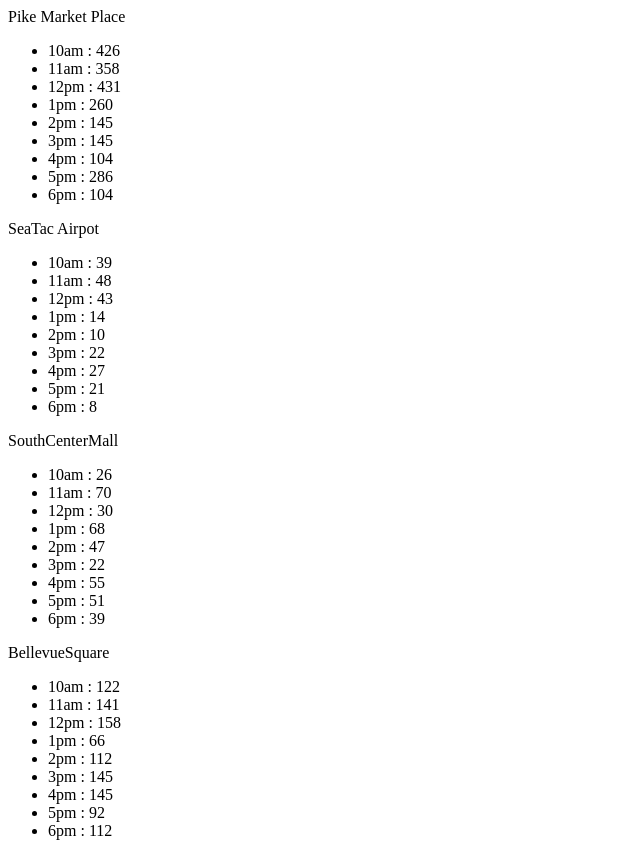
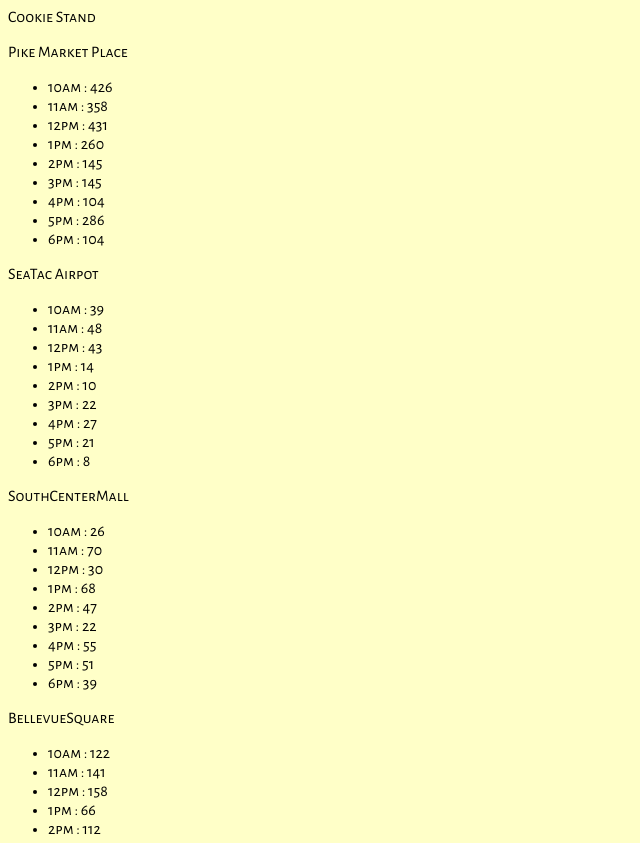
Before and after one commit to craigaaroncampbell/cookie-stand, a plain HTML site: page index.html in a window 1280 px wide. Shown: the top 843 px of the page, without its empty margins (0-640 px from the left). Drawn offline with Linux system fonts and the light colour scheme.

Commit message:
played a little bit with style

```diff
--- a/index.html
+++ b/index.html
@@ -1,8 +1,13 @@
 <html>
 <head>
-	<title></title>
+	<link rel="stylesheet" type="text/css" href="style.css">
+	<link href='https://fonts.googleapis.com/css?family=Alegreya+Sans+SC' rel='stylesheet' type='text/css'>
+	<title>Cookie Stand</title>
+
 </head>
+
 <body>
+	Cookie Stand
 <p> Pike Market Place</p>
 <ul id = 'PikeMarketPlace'></ul>
 
--- a/style.css
+++ b/style.css
@@ -1,3 +1,6 @@
-@font-face: {
-	font-family:
+
+
+body{
+	background-color: rgb(300,600,200);
+	font-family: 'Alegreya Sans SC', sans-serif;
 }
```
Also changed, not shown: style.html (+9 -0 lines), 1 other file.
